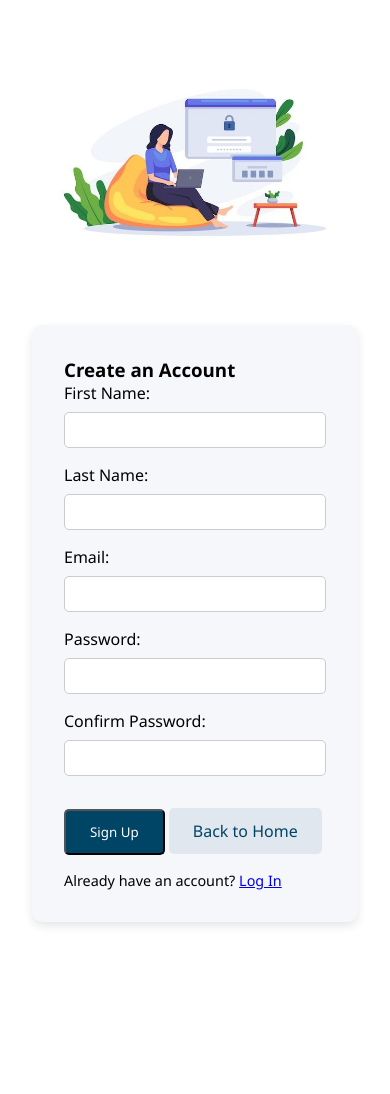
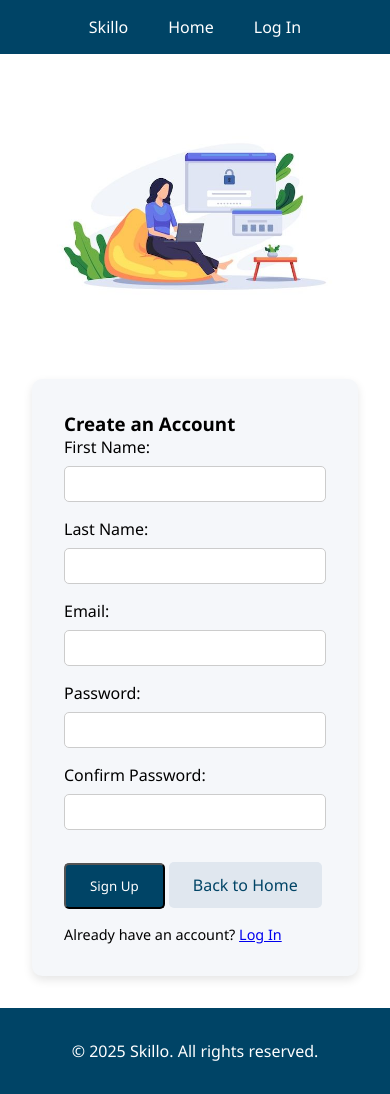
Before and after one commit to suhadshaheen/first-project, a plain HTML site: page pages/sign-up.html in a window 390 px wide. Before the commit the page ends 954 px from the top, so only its background shows below. Drawn offline with Linux system fonts and the light colour scheme.

Commit message:
Final submission: all corrections and responsiveness fixed

```diff
--- a/css/log-in.css
+++ b/css/log-in.css
@@ -57,7 +57,7 @@
         flex-direction: column;
     }
 
-    .hero-image, .signup-form {
-        max-width: 100%;
-    }
+  .hero-image, .login-form {
+    max-width: 100%;
 }
+}
--- a/css/style.css
+++ b/css/style.css
@@ -19,3 +19,37 @@
 .cta-button:hover {
     background-color: #003355;
 }
+
+.nav{
+    background-color: #004466;
+}
+.nav-menu {
+    display: flex;
+    justify-content: center;
+    padding: 1rem 0;
+    background-color: #004466;
+    list-style: none;
+
+}
+.nav-link {
+    color: #fff;
+    text-decoration: none;
+    padding: 0.5rem 1rem;
+    border-radius: 5px;
+}
+.nav-link:hover {
+    color: #9bbecf;
+}
+footer {
+    background: #004466;
+    color: white;
+    padding: 2rem 0;
+    text-align: center;
+}
+@media (max-width: 768px) {
+      .nav-menu {
+        flex-wrap: wrap;
+        justify-content: center;
+        gap: 0.5rem;
+   }
+}
--- a/pages/sign-up.html
+++ b/pages/sign-up.html
@@ -9,6 +9,15 @@
     <title>Sign Up - Skillo</title>
 </head>
 <body>
+      <header>
+        <nav class="nav">
+            <ul class="nav-menu">
+                <li><a href="#" class="nav-link">Skillo</a></li>
+                <li><a href="#" class="nav-link">Home</a></li>
+                <li><a href="./log-in.html" class="nav-link">Log In</a></li>
+            </ul>
+        </nav>
+</header>
     <main class="signup-page">
         <section class="flex-container">
         <img src="../images/sign-up.jpg" alt="Hero Image" class="hero-image">
@@ -45,5 +54,8 @@
         </section>
     </section>
     </main>
+     <footer>
+        <p>&copy; 2025 Skillo. All rights reserved.</p>
+    </footer>
 </body>
 </html>
```
Also changed, not shown: css/home.css (+9 -31 lines), index.html (+8 -2 lines), pages/log-in.html (+12 -0 lines).
